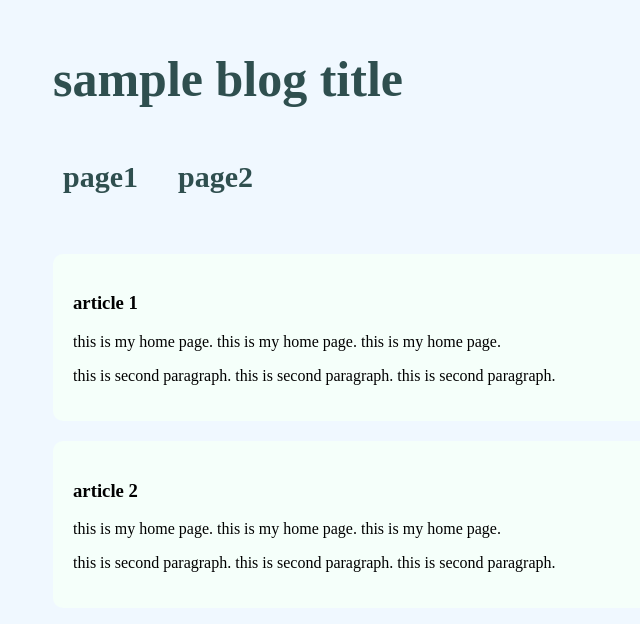
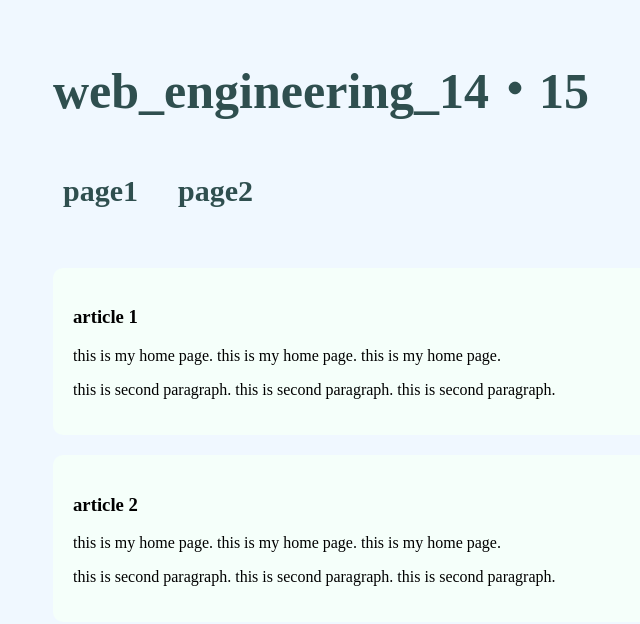
Before and after one commit to 4722205/2024WebEngineering_4722205, a plain HTML site: page index.html in a window 1280 px wide. Shown: the whole page, without its empty margins (5-645 px from the left). Drawn offline with Linux system fonts and the light colour scheme.

Commit message:
add index.html

```diff
--- a/index.html
+++ b/index.html
@@ -7,7 +7,7 @@
     </head>
     <body>
         <section>
-            <h1>sample blog title</h1>
+            <h1>web_engineering_14・15</h1>
             <ul>
                 <li><a href="pages/page1.html">page1</a></li>
                 <li><a href="pages/page2.html">page2</a></li>
```
